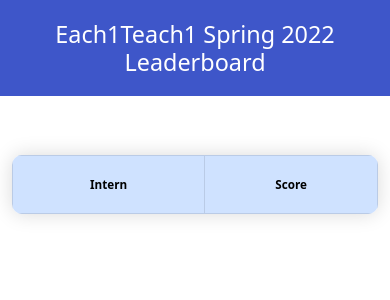
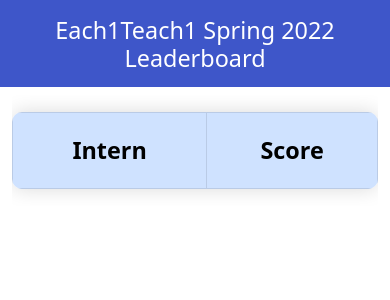
Before and after one commit to angela139/each1teach1example, a Flask app: page / in a window 390 px wide. Shown: the top 300 px of the page. Run offline with Flask 2, Linux system fonts and the light colour scheme; data that the repository does not hold is empty.

Commit message:
Fixes to mobile sizing

```diff
--- a/static/styles.css
+++ b/static/styles.css
@@ -1,22 +1,28 @@
 @media (max-width: 1248px) {
     body {
+        background-color: white;
         text-align: center;
-        font-size: 3vw;
+        font-size: 6vw;
     }
-    h3{
+    .heading {
+        padding: 4vw;
+        background-color: #3e56c9;
+        color: white;
         font-size: 6vw;
     }
 }
 @media (min-width: 1248px) {
     body {
+        background-color: white;
         text-align: center;
-        font-size: 1.5vw;
+        font-size: 1.7vw;
     }
-}
-.heading {
-    padding: 20px;
-    background-color: #3e56c9;
-    color: white;
+    .heading {
+        padding: 1vw;
+        background-color: #3e56c9;
+        color: white;
+        font-size: 3vw;
+    }
 }
 .table-top {
     font-weight: bold;
@@ -26,5 +32,6 @@
   border-radius: 10px;
   overflow: hidden;
   box-shadow: 0 0 20px rgba(0, 0, 0, 0.15);
-  margin-top: 6vh;
+  margin-top: 2vh;
+  margin-bottom: 2vh;
 }
--- a/templates/index.html
+++ b/templates/index.html
@@ -12,7 +12,8 @@
             </h3>
 <div class="container-fluid">
     <div class="row justify-content-center">
-        <div class="col-16 col-sm-12 col-md-8">
+        <div class="col col-sm-12 col-md-10">
+            <div class="table-responsive">
                 <table class="content-table table table-striped table-bordered">
                     <thead class="table-top">
                     <tr class="table-primary">
@@ -29,6 +30,7 @@
                     {% endfor %}
                     </tbody>
                 </table>
+                </div>
         </div>
     </div>
 </div>
```
